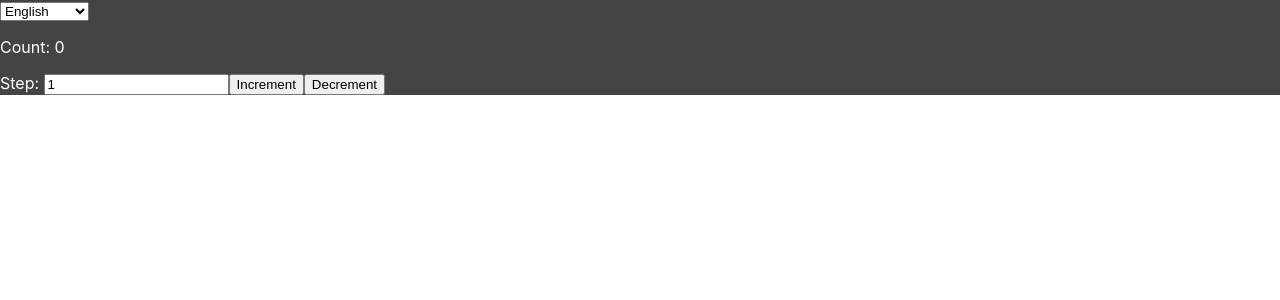
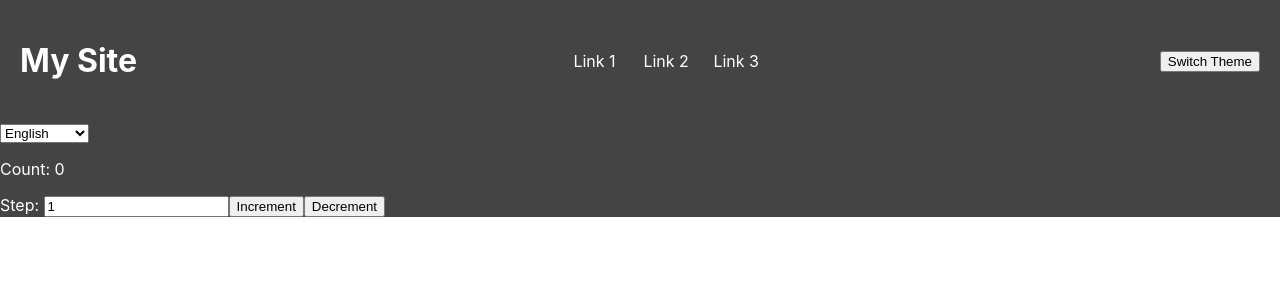
Before and after one commit to fc-fullstack-courses/redux-toolkit-lessons, a React (Create React App) app: page / in a window 1280 px wide. Shown: the top 300 px of the page. Built offline with nearby package versions, Linux system fonts and the light colour scheme.

Commit message:
Add Header Component

```diff
--- a/src/App.js
+++ b/src/App.js
@@ -1,8 +1,14 @@
 import './App.css';
 import Counter from './components/Counter';
+import Header from './components/Header';
 
 function App() {
-  return <Counter />;
+  return (
+    <>
+      <Header />
+      <Counter />
+    </>
+  );
 }
 
 export default App;
--- /dev/null
+++ b/src/components/Header/Header.module.scss
@@ -0,0 +1,26 @@
+.header {
+  display: flex;
+  justify-content: space-between;
+  align-items: center;
+  padding: 20px;
+}
+
+.navList {
+  display: flex;
+  justify-content: space-between;
+  list-style: none;
+  &Item {
+    margin: 0 10px;
+    min-width: 50px;
+  }
+}
+
+.darkTheme {
+  background-color: #444444;
+  color: white;
+}
+
+.lightTheme {
+  background-color: white;
+  color: black;
+}
--- /dev/null
+++ b/src/components/Header/index.jsx
@@ -0,0 +1,45 @@
+import React from 'react';
+import { connect } from 'react-redux';
+import cx from 'classnames';
+import CONSTANTS from '../../constants';
+import { setTheme } from '../../store/slices/themeSlice';
+import styles from './Header.module.scss';
+const { THEMES } = CONSTANTS;
+
+function Header({ theme, setTheme, language }) {
+  const className = cx(styles.header, {
+    [styles.darkTheme]: theme === THEMES.DARK,
+    [styles.lightTheme]: theme === THEMES.LIGHTL,
+  });
+
+  return (
+    <header className={className}>
+      <h1>My Site</h1>
+      <nav>
+        <ul className={styles.navList}>
+          <li className={styles.navListItem}>Link 1</li>
+          <li className={styles.navListItem}>Link 2</li>
+          <li className={styles.navListItem}>Link 3</li>
+        </ul>
+      </nav>
+      <div>
+        <button onClick={setTheme}>Switch Theme</button>
+      </div>
+    </header>
+  );
+}
+
+const mStP = (state) => {
+  return {
+    theme: state.theme,
+    language: state.lang,
+  };
+};
+
+const mDtP = (dispatch) => {
+  return {
+    setTheme: () => dispatch(setTheme()),
+  };
+};
+
+export default connect(mStP, mDtP)(Header);
```
